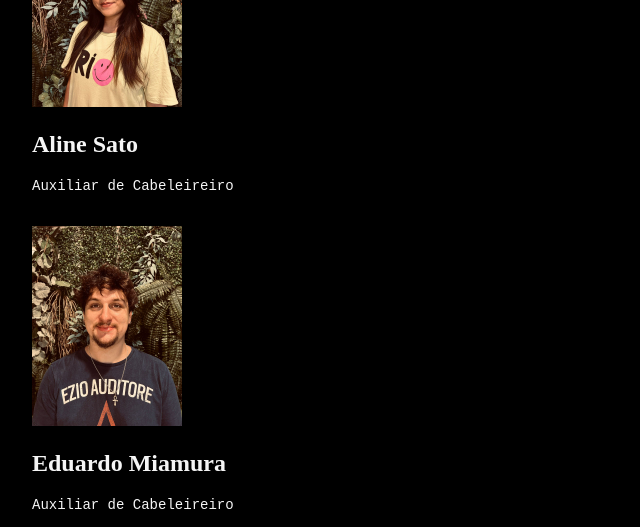
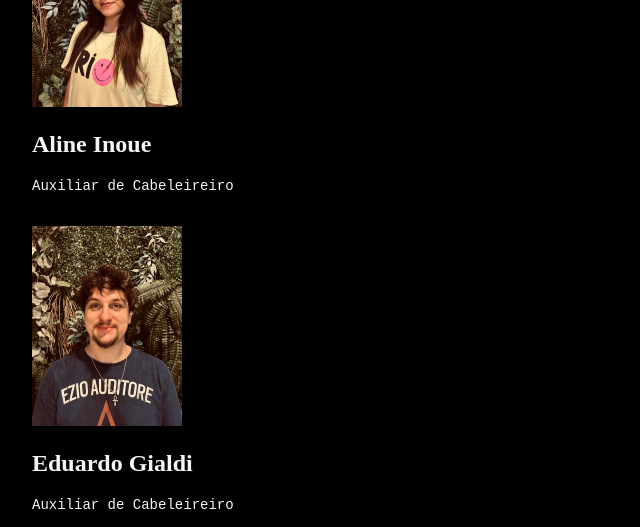
Before and after one commit to linahsu/Keizen-Hair-project, a React (Vite) app: page /staff in a window 1280 px wide. Shown: the part 1900-2427 px from the top of the page, without its empty margins (0-640 px from the left). Built offline with nearby package versions, Linux system fonts and the light colour scheme; a web font is replaced by a local one.

Commit message:
feat: implements instagram icon as a link

```diff
--- a/src/components/Footer.css
+++ b/src/components/Footer.css
@@ -10,11 +10,15 @@ p {
     font-size: 14px;
 }
 
-.whatsapp-icon{
+.icon-container {
     display: flex;
     justify-content: right;
     margin-right: 5%;
     margin-bottom: 10px;
+}
+
+.whatsapp-icon {
+    margin-left: 10px;
 }
 
 .copyright {
--- a/src/components/Footer.tsx
+++ b/src/components/Footer.tsx
@@ -1,14 +1,21 @@
 import whatsappIcon from '../assets/64px-WhatsApp_icon.png';
+import instragramIcon from '../assets/—Pngtree—instagram logo icon_3588821.png'
 import './Footer.css';
 
 function Footer() {
   const whatsappLink = 'https://wa.me/5511978149428';
+  const instagramLink = 'https://www.instagram.com/keizenhair?igsh=MzNsdDdmaTg5ZjEy';
 
   return (
     <footer>
-      <a className='whatsapp-icon' href={whatsappLink} target="_blank">
-        <img src={whatsappIcon} alt='Whatsapp Icon' />
-      </a>
+      <div className='icon-container'>
+        <a className='whatsapp-icon' href={instagramLink} target="_blank">
+          <img src={instragramIcon} alt='Instagram Icon' width="65"/>
+        </a>
+        <a className='whatsapp-icon' href={whatsappLink} target="_blank">
+          <img src={whatsappIcon} alt='Whatsapp Icon' />
+        </a>
+      </div>
 
       <div className='footer-info'>
         <p>Rua Afonso Celso, 1679 - Vila Mariana</p>
--- a/src/pages/Staff.tsx
+++ b/src/pages/Staff.tsx
@@ -14,8 +14,8 @@ function Staff() {
     'Edson Gondo',
     'Ayla Shizue',
     'Vitória Secílio',
-    'Aline Sato',
-    'Eduardo Miamura',
+    'Aline Inoue',
+    'Eduardo Gialdi',
     'Karina Kael'];
 
   const staffInfo: {[key: string]: {[key: string]: string}} = {
@@ -24,8 +24,8 @@ function Staff() {
     'Edson Gondo': {photo: edsonPhoto, role: 'Cabeleireiro'},
     'Ayla Shizue': {photo: aylaPhoto, role: 'Cabeleireiro'},
     'Vitória Secílio': {photo: vitoriaPhoto, role: 'Cabeleireiro'},
-    'Aline Sato': {photo: alinePhoto, role: 'Auxiliar de Cabeleireiro'},
-    'Eduardo Miamura': {photo: eduardoPhoto, role: 'Auxiliar de Cabeleireiro'},
+    'Aline Inoue': {photo: alinePhoto, role: 'Auxiliar de Cabeleireiro'},
+    'Eduardo Gialdi': {photo: eduardoPhoto, role: 'Auxiliar de Cabeleireiro'},
     'Karina Kael': {photo: karinaPhoto, role: 'Recepcionista'},
   }
 
```
Also changed, not shown: src/assets/missao-visao.jpg (added), src/assets/—Pngtree—instagram logo icon_3588821.png (added).
